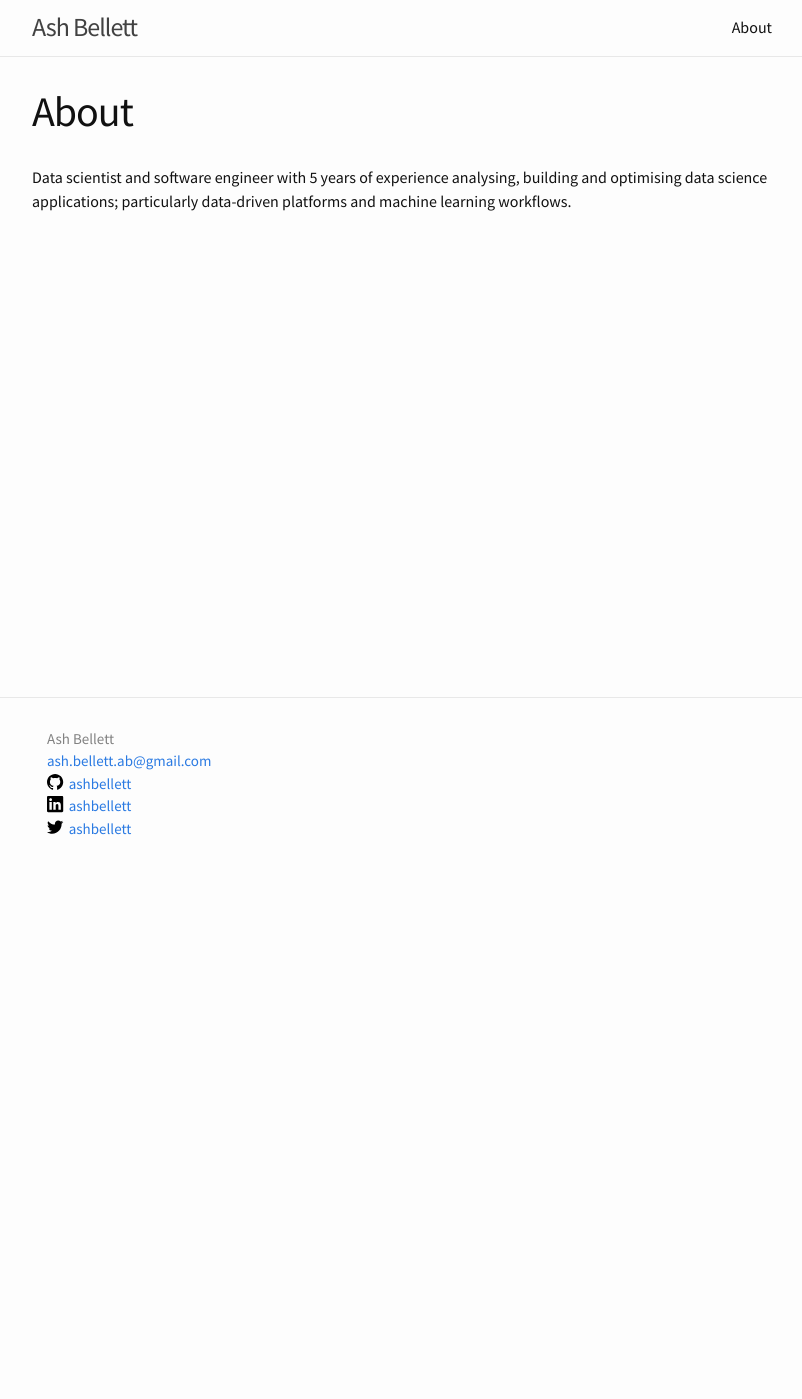
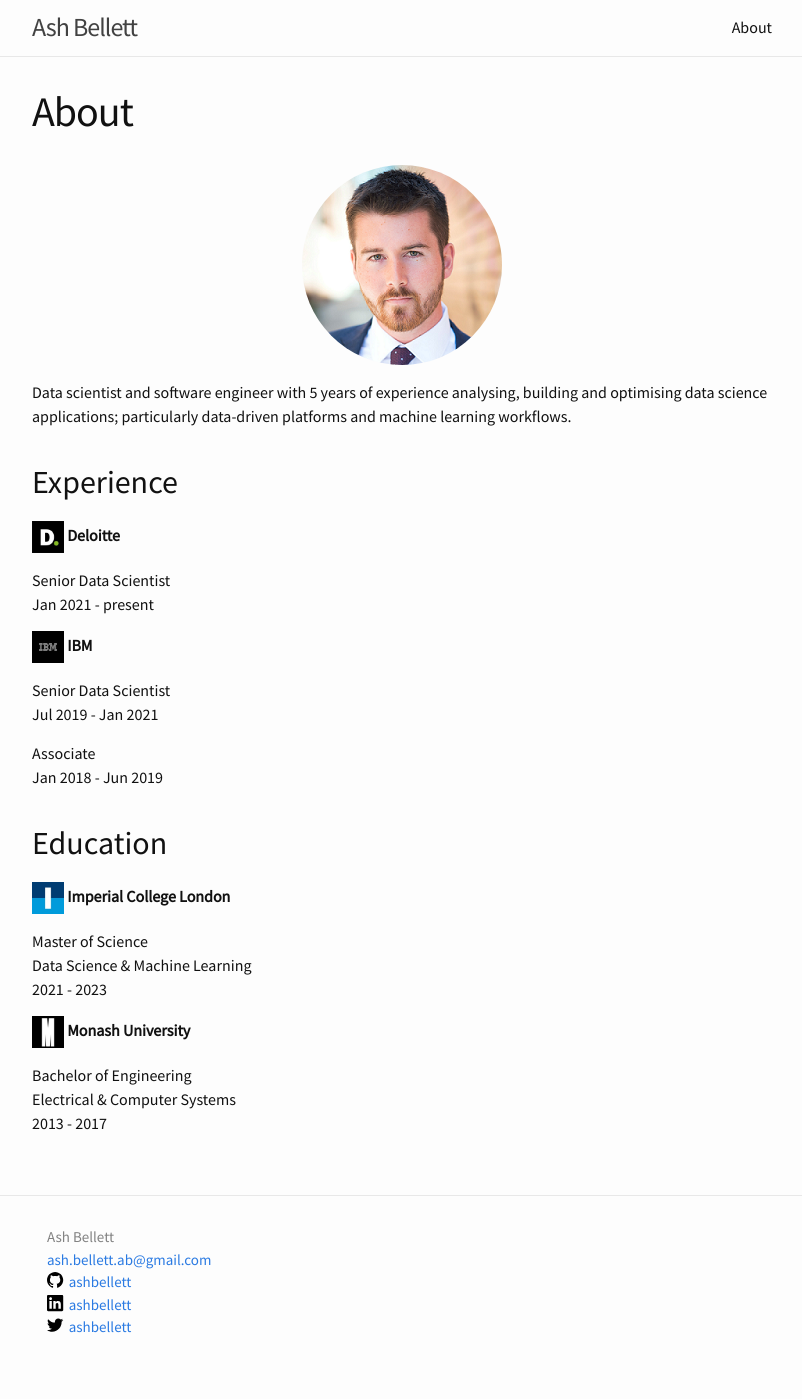
Before and after one commit to ashbellett/ashbellett.github.io, a Jekyll site: the page built from _pages/about.md, in a window 1280 px wide. Shown: the whole page, without its empty margins (238-1040 px from the left). Built offline with Jekyll 4.4.1, drawn with Linux system fonts in a browser that asks for light colours; before the commit the page ends 900 px from its top, so only the background shows below that.

Commit message:
Elaborate about page

```diff
--- a/_pages/about.md
+++ b/_pages/about.md
@@ -4,4 +4,46 @@ title: About
 permalink: /about
 ---
 
+![ash]
+
 Data scientist and software engineer with 5 years of experience analysing, building and optimising data science applications; particularly data-driven platforms and machine learning workflows.
+
+## Experience
+
+![deloitte] **Deloitte**
+
+Senior Data Scientist\
+Jan 2021 - present
+
+![ibm] **IBM**
+
+Senior Data Scientist\
+Jul 2019 - Jan 2021
+
+Associate\
+Jan 2018 - Jun 2019
+
+## Education
+
+![imperial] **Imperial College London**
+
+Master of Science\
+Data Science & Machine Learning\
+2021 - 2023
+
+![monash] **Monash University**
+
+Bachelor of Engineering\
+Electrical & Computer Systems\
+2013 - 2017
+
+[ash]: assets/img/ash.png
+{: .profile }
+[deloitte]: assets/img/deloitte.jpg
+{: .brand }
+[ibm]: assets/img/ibm.jpg
+{: .brand }
+[imperial]: assets/img/imperial.jpg
+{: .brand }
+[monash]: assets/img/monash.jpg
+{: .brand }
--- a/_sass/initialize.scss
+++ b/_sass/initialize.scss
@@ -31,6 +31,17 @@ $lm-table-header-bg-color: lighten($lm-brand-color, 43%) !default;
 $lm-table-header-border:   lighten($lm-brand-color, 37%) !default;
 $lm-table-border-color:    $lm-border-color-01 !default;
 
+.profile {
+  border-radius: 50%;
+  display: block;
+  margin-left: auto;
+  margin-right: auto;
+}
+
+.brand {
+  height: 2rem;
+  width: 2rem;
+}
 
 // Syntax highlighting styles should be adjusted appropriately for every "skin"
 // ----------------------------------------------------------------------------
```
Also changed, not shown: assets/img/ash.png (added), assets/img/deloitte.jpg (added), assets/img/ibm.jpg (added), assets/img/imperial.jpg (added), assets/img/monash.jpg (added).
